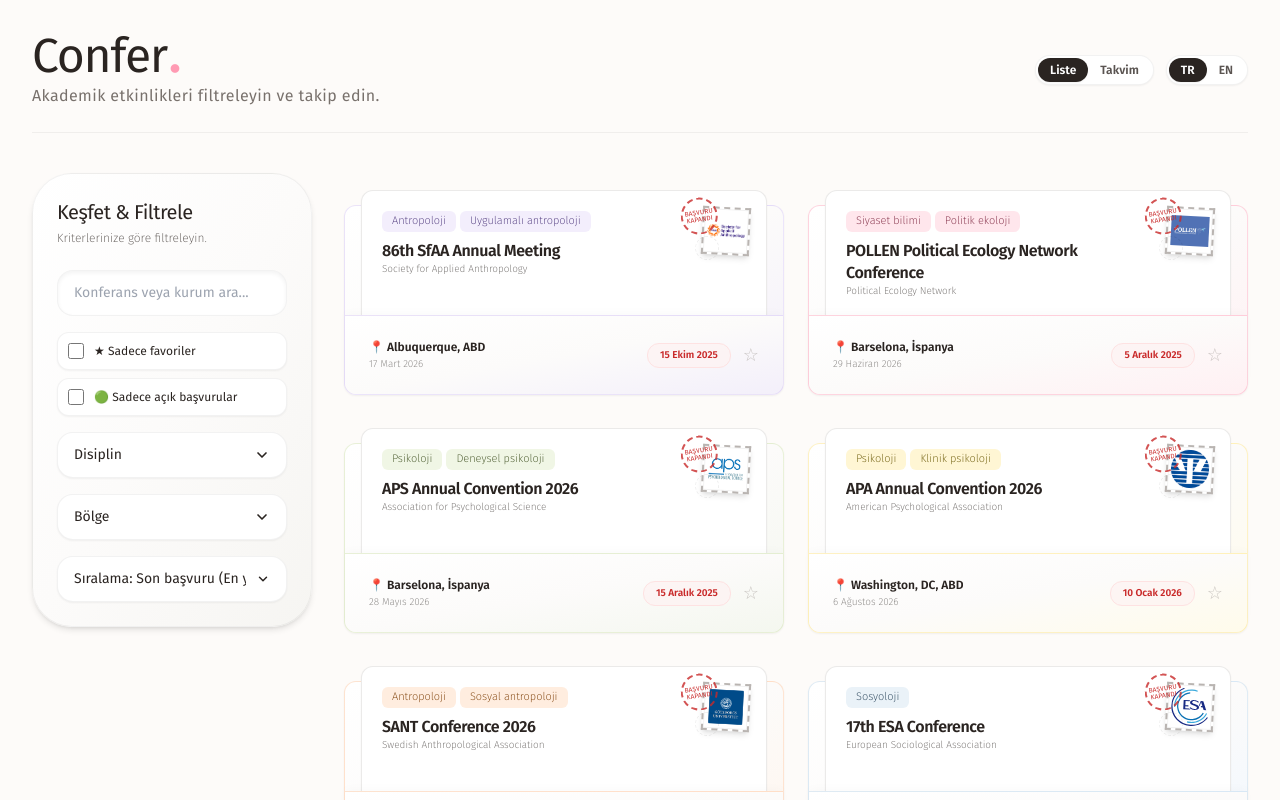
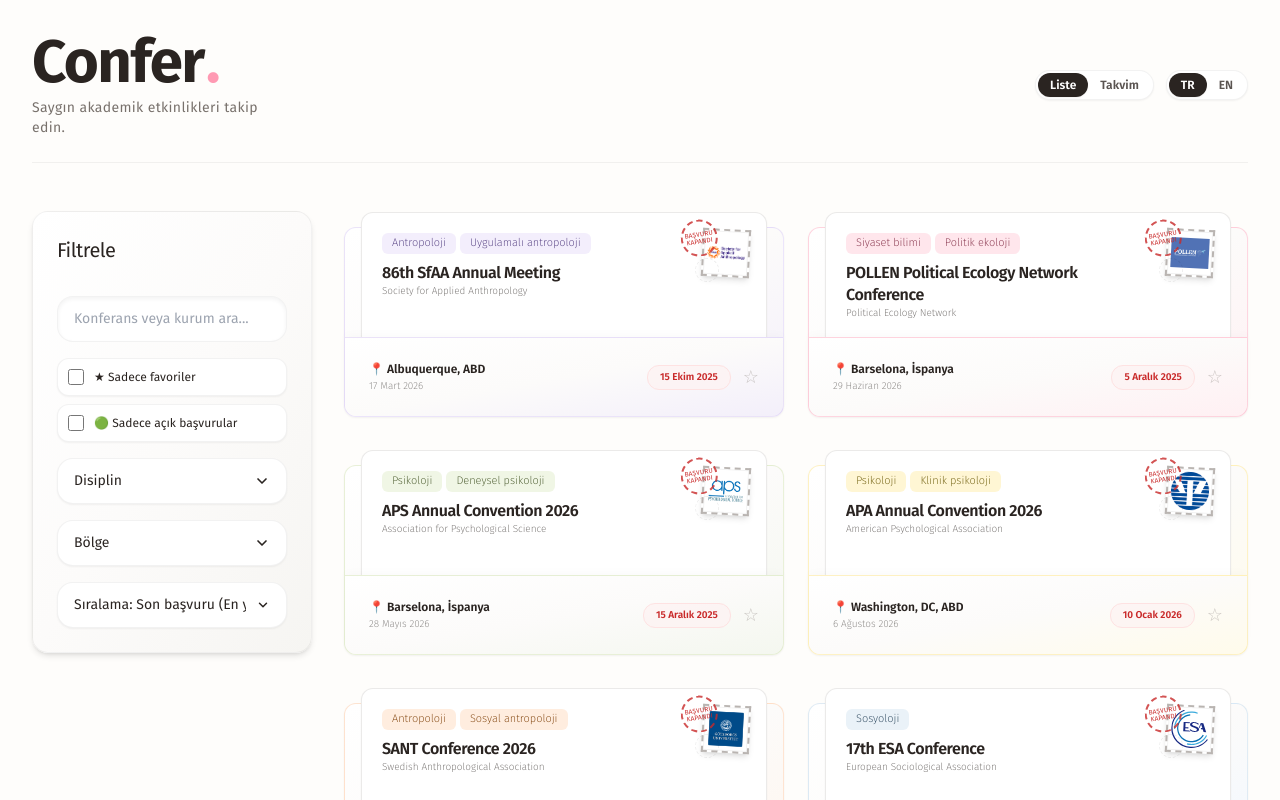
Before and after one commit to ammarkilic/Confer., a React (Vite) app in the folder arayuz/: page / in a window 1280 px wide. Shown: the top 800 px of the page. Built offline with nearby package versions, Linux system fonts and the light colour scheme; a web font is replaced by a local one.

Commit message:
feat: enlarge logo with bold fira font, update motto, clean up filter aside header, and optimize spacing/alignment

```diff
--- a/arayuz/src/App.jsx
+++ b/arayuz/src/App.jsx
@@ -291,12 +291,12 @@
     <div className="min-h-screen font-sans p-4 sm:p-8 relative transition-colors duration-300 text-[#2a2421]">
 
       {/* ÜST BAŞLIK BÖLÜMÜ */}
-      <header className="max-w-7xl mx-auto mb-10 flex flex-wrap justify-between items-center gap-4 border-b border-black/5 pb-6">
+      <header className="max-w-7xl mx-auto mb-6 flex flex-wrap justify-between items-center gap-4 border-b border-black/5 pb-6">
         <div>
-          <h1 className="text-4xl md:text-5xl font-semibold font-fira-regular tracking-tight text-[#2a2421] flex items-center gap-0.5 mb-1 select-none">
+          <h1 className="text-5xl md:text-6xl font-bold font-fira-bold tracking-tight text-[#2a2421] flex items-center gap-0.5 mb-1 select-none">
             Confer<span className="text-[#ff9ab3] font-serif font-black">.</span>
           </h1>
-          <p className="text-stone-500 font-fira-regular text-sm md:text-base tracking-wide mt-1">{t[lang].subtitle}</p>
+          <p className="text-stone-500 font-fira-regular text-xs md:text-sm tracking-wide mt-1.5 max-w-[185px] md:max-w-[230px] leading-snug">{t[lang].subtitle}</p>
         </div>
 
         <div className="flex flex-wrap items-center gap-3">
@@ -351,19 +351,16 @@
       </header>
 
       {/* ANA GRID DÜZENİ */}
-      <main className="max-w-7xl mx-auto grid grid-cols-1 lg:grid-cols-4 gap-8 items-start">
+      <main className="max-w-7xl mx-auto grid grid-cols-1 lg:grid-cols-4 gap-8 items-start pt-6">
 
         {/* SOL STICKY FİLTRE PANELİ */}
         <aside className="lg:col-span-1 lg:sticky lg:top-8 w-full z-20">
-          <div className="rounded-[2.5rem] p-6 flex flex-col gap-6 shadow-md border border-black/5 bg-gradient-to-br from-white via-[#fcfbfa] to-[#f6f5f2]">
-            <div className="flex justify-between items-start gap-2">
+          <div className="rounded-2xl p-6 flex flex-col gap-6 shadow-md border border-black/5 bg-gradient-to-br from-white via-[#fcfbfa] to-[#f6f5f2]">
+            <div className="flex justify-between items-start gap-2 mb-2">
               <div>
-                <h2 className="text-xl font-bold tracking-tight mb-1 text-[#2a2421] font-fira-regular">
-                  {lang === 'tr' ? 'Keşfet & Filtrele' : 'Explore & Filter'}
+                <h2 className="text-xl font-bold tracking-tight text-[#2a2421] font-fira-regular">
+                  {lang === 'tr' ? 'Filtrele' : 'Filter'}
                 </h2>
-                <p className="text-xs text-[#5a5451] font-fira-light mt-0.5">
-                  {lang === 'tr' ? 'Kriterlerinize göre filtreleyin.' : 'Filter to narrow down events.'}
-                </p>
               </div>
               {(selectedTags.length > 0 || selectedRegions.length > 0 || searchTerm !== "" || showFavoritesOnly || showOpenOnly) && (
                 <button
@@ -623,7 +620,7 @@
             </div>
           ) : (
             /* LİSTE GÖRÜNÜMÜ */
-            <div className="grid grid-cols-1 md:grid-cols-2 gap-x-6 gap-y-12 w-full pt-8">
+            <div className="grid grid-cols-1 md:grid-cols-2 gap-x-6 gap-y-12 w-full pt-4">
               {sorted.map((conf, index) => {
                 const displayLocation = lang === 'tr' ? conf.location : conf.locationEn;
                 const displayTags = lang === 'tr' ? conf.tags : conf.tagsEn;
--- a/arayuz/src/index.css
+++ b/arayuz/src/index.css
@@ -2,7 +2,7 @@
 
 body {
   font-family: 'Fira Sans', sans-serif;
-  background-color: #fdfbf9; /* elegant paper background */
+  background-color: #fefdfb; /* slightly lighter elegant paper background */
   color: #2a2421; /* ink color */
 }
 
@@ -31,6 +31,11 @@
 .font-fira-semibold {
   font-family: 'Fira Sans', sans-serif !important;
   font-weight: 600 !important;
+}
+
+.font-fira-bold {
+  font-family: 'Fira Sans', sans-serif !important;
+  font-weight: 700 !important;
 }
 
 .font-fira-light {
--- a/arayuz/src/translations.js
+++ b/arayuz/src/translations.js
@@ -1,6 +1,6 @@
 export const t = {
   tr: {
-    subtitle: "Akademik etkinlikleri filtreleyin ve takip edin.",
+    subtitle: "Saygın akademik etkinlikleri takip edin.",
     searchPlaceholder: "Konferans veya kurum ara...",
     discipline: "Disiplin",
     region: "Bölge",
@@ -52,7 +52,7 @@
     countryBandsFootnote: "* Band 1 yüksek gelirli ülkeleri, Band 2 ise orta ve düşük gelirli ülkeleri kapsamaktadır."
   },
   en: {
-    subtitle: "Filter and track academic events.",
+    subtitle: "Track prestigious academic events.",
     searchPlaceholder: "Search conferences or institutions...",
     discipline: "Discipline",
     region: "Region",
```
